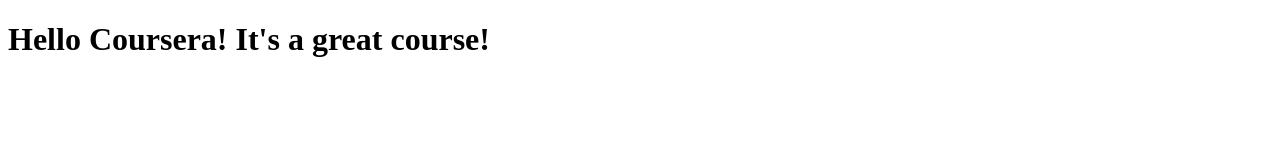
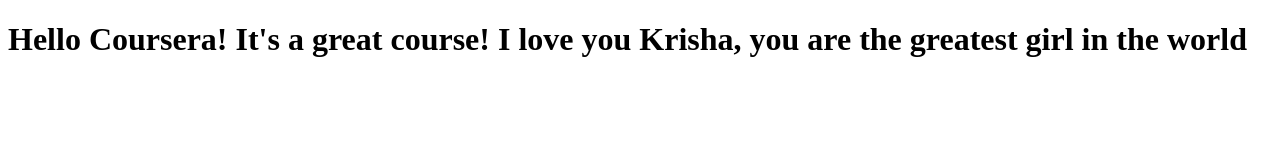
Before and after one commit to sriniramadas/Courseratest, a plain HTML site: page site/index.html in a window 1280 px wide. Drawn offline with Linux system fonts and the light colour scheme.

Commit message:
another change with love

```diff
--- a/site/index.html
+++ b/site/index.html
@@ -4,6 +4,6 @@
 	<title>Hello Coursera</title>
 </head>
 <body>
-<h1>Hello Coursera! It's a great course!</h1>
+<h1>Hello Coursera! It's a great course! I love you Krisha, you are the greatest girl in the world</h1>
 </body>
 </html>
```
